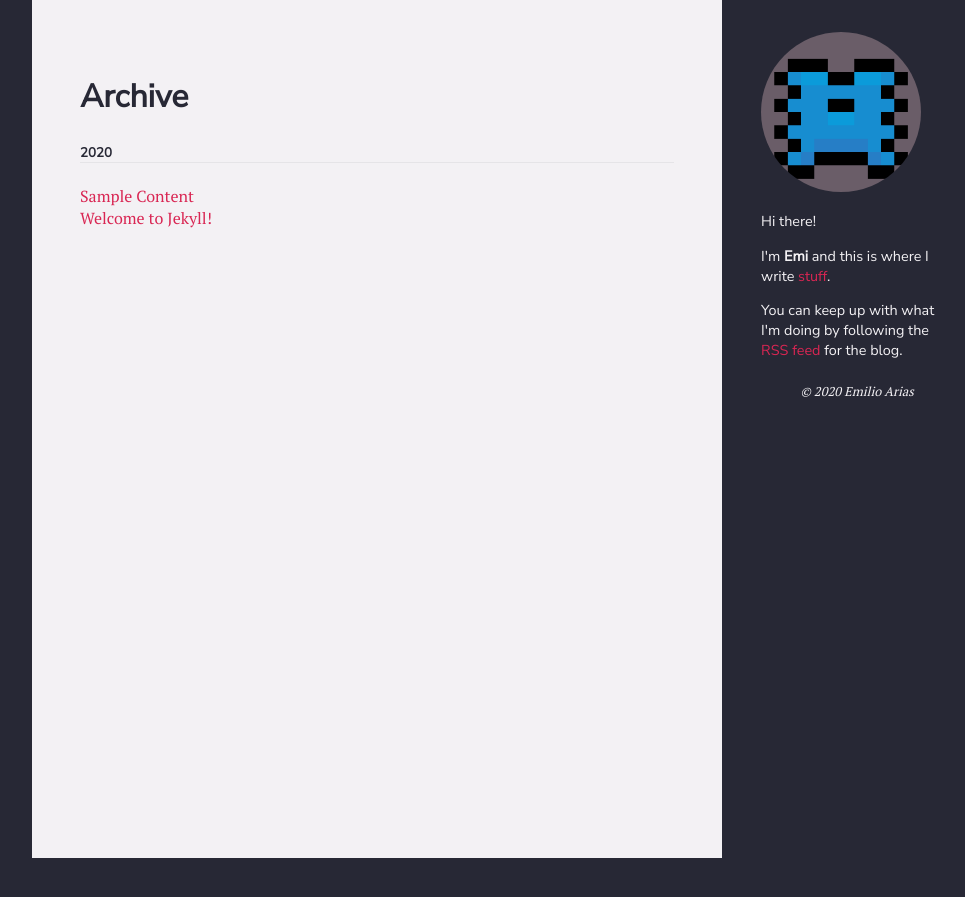
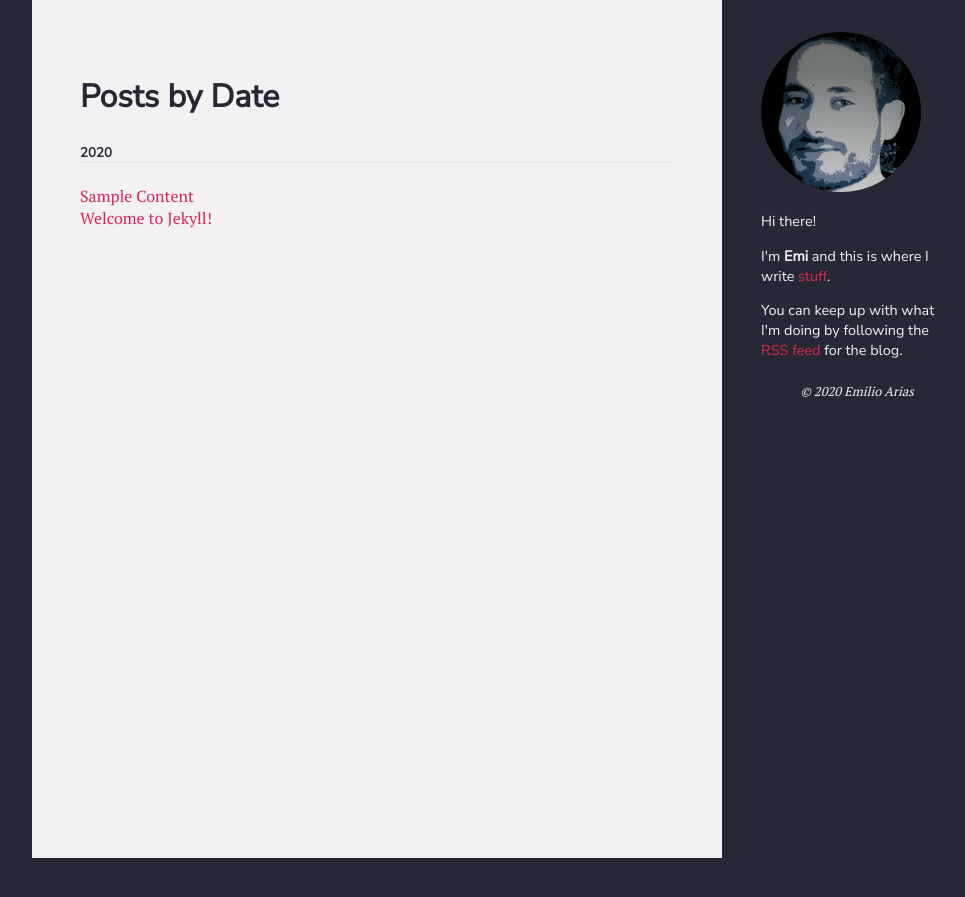
Before and after one commit to ariasemis/ariasemis.github.io, a Jekyll site: the page built from archive.html, in a window 1280 px wide. Shown: the top 897 px of the page, without its empty margins (128-1093 px from the left). Built offline with Jekyll 4.4.1, drawn with Linux system fonts in a browser that asks for light colours.

Commit message:
changed profile pic and stuff

```diff
--- a/_includes/post-comments.html
+++ b/_includes/post-comments.html
@@ -44,7 +44,7 @@
         {% for comment in comments %}
         {% assign index = forloop.index %}
         <div class="comment-item" id="comment-{{ index }}">
-            <img class="comment-avatar" src="https://www.gravatar.com/avatar/{{ comment[1].email }}?d=mm&amp;s=50" alt="{{ comment[1].name }}">
+            <img class="comment-avatar" src="https://www.gravatar.com/avatar/{{ comment[1].email }}?d=mm&amp;s=80" alt="{{ comment[1].name }}">
             <div>
                 <header class="comment-meta">
                     <strong>{{ comment[1].name }}</strong>
--- a/_includes/sidebar.html
+++ b/_includes/sidebar.html
@@ -1,7 +1,7 @@
 <aside class="side">
     <div class="bio">
         <div>
-            <a href="/"><img class="bio-img" src="{{ "/assets/ariasemilio.png" | relative_url }}"></a>
+            <a href="/"><img class="bio-img" src="{{ "/assets/img/avatar.png" | relative_url }}"></a>
         </div>
         <div>
             <p>Hi there!</p>
--- a/archive.html
+++ b/archive.html
@@ -1,6 +1,6 @@
 ---
 layout: default
-title: Archive
+title: Posts by Date
 ---
 
 <article class="archive">
--- a/tags.html
+++ b/tags.html
@@ -1,6 +1,6 @@
 ---
 layout: default
-title: Tags
+title: Posts by Tag
 ---
 
 <article class="archive">
```
Also changed, not shown: assets/ariasemilio.png (deleted), assets/img/avatar.png (added).
